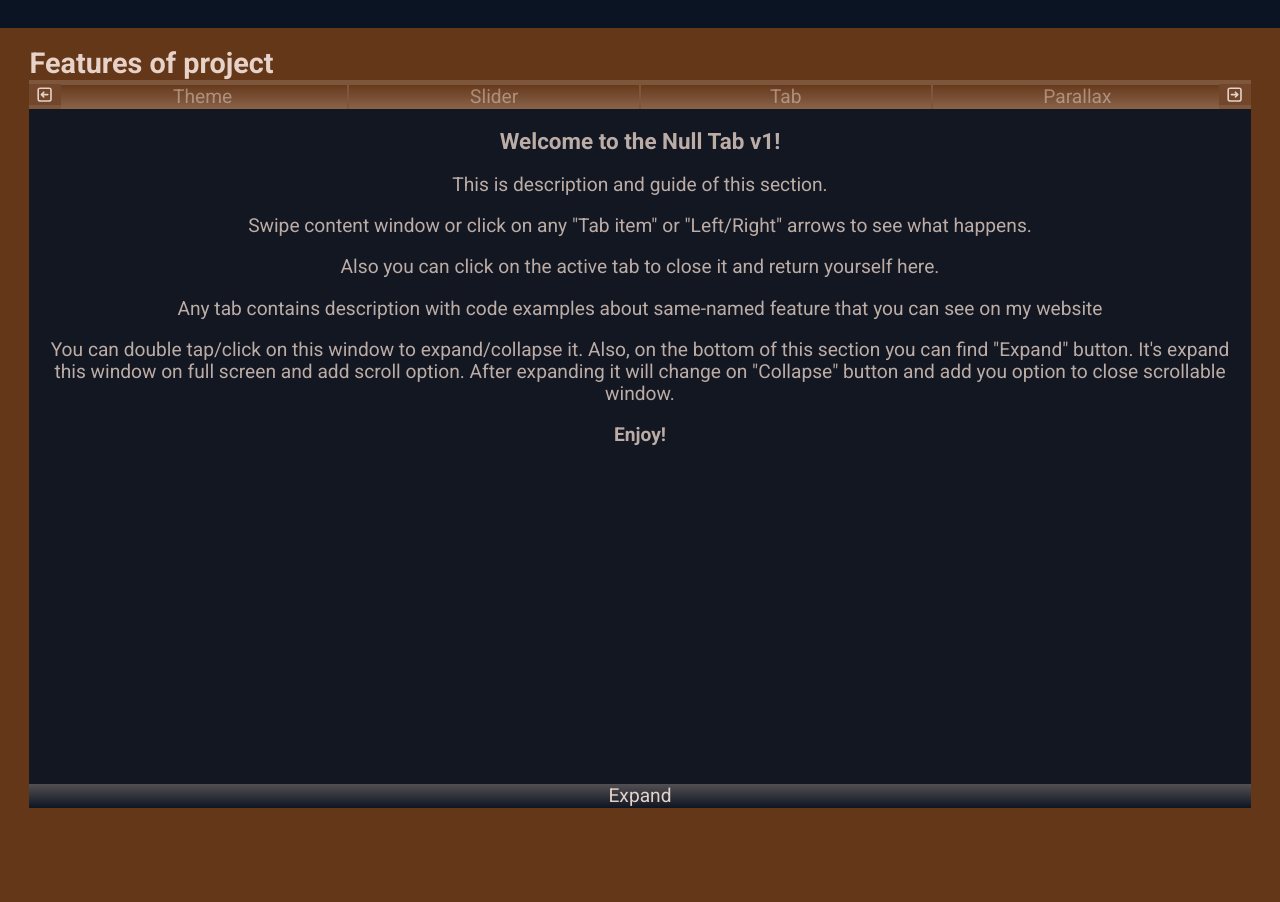
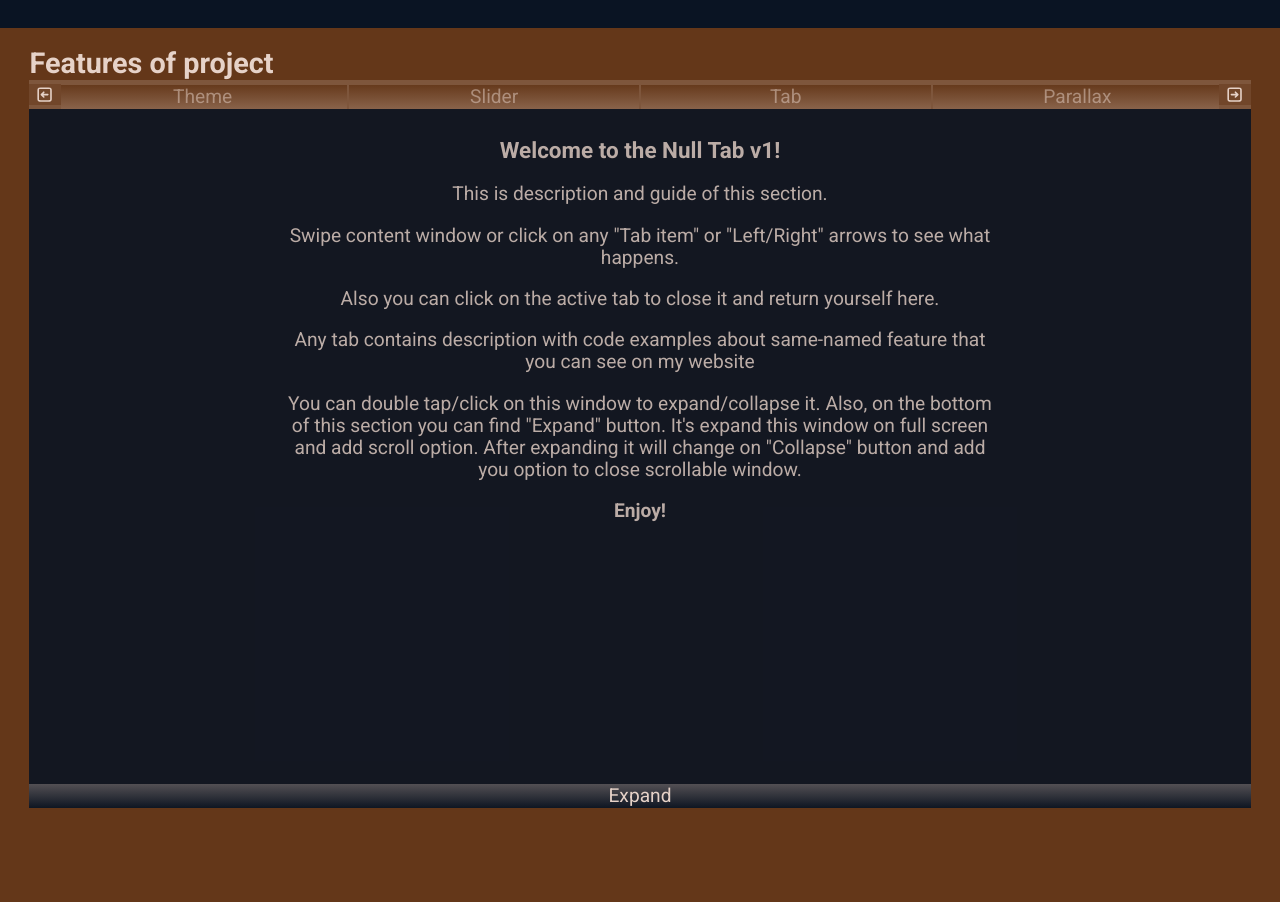
Before and after one commit to RKeyIT/cv, a React (Vite) app: page / in a window 1280 px wide. Shown: the part 1780-2682 px from the top of the page. Built offline with nearby package versions, Linux system fonts and the light colour scheme.

Commit message:
refactoring: added style for NullTab on pc devices

```diff
--- a/src/page/Home/Tab/NullTab/NullTab.css
+++ b/src/page/Home/Tab/NullTab/NullTab.css
@@ -1,5 +1,9 @@
 .NullTab {
   text-align: center;
 }
+.NullTab.browser {
+  width: 60%;
+  margin: 0.5em auto !important;
+}
 
 /*# sourceMappingURL=NullTab.css.map */
--- a/src/page/Home/Tab/NullTab/NullTab.sass
+++ b/src/page/Home/Tab/NullTab/NullTab.sass
@@ -1,2 +1,6 @@
 .NullTab
   text-align: center
+
+  &.browser
+    width: 60%
+    margin: .5em auto !important
--- a/src/page/Home/Tab/NullTab/NullTab.tsx
+++ b/src/page/Home/Tab/NullTab/NullTab.tsx
@@ -1,7 +1,8 @@
 import './NullTab.css'
+import { isBrowser } from "react-device-detect"
 
 const NullTab = () => {
-	return <div className={ `NullTab` }>
+	return <div className={ `NullTab${ isBrowser ? ' browser' : '' }` }>
 		<h3>
 			Welcome to the Null Tab v1!
 		</h3>
--- a/src/page/Home/Tab/Tab.sass
+++ b/src/page/Home/Tab/Tab.sass
@@ -1,9 +1,3 @@
-//html .hide-scrollbar
-//  overflow: hidden
-//
-//  & .expanded
-//    overflow: auto
-
 .Tab
 
   & .window
--- a/src/page/Home/Tab/Tab.tsx
+++ b/src/page/Home/Tab/Tab.tsx
@@ -58,14 +58,14 @@ const Tab: FC = () => {
 
 	// TODO: Add arrow buttons to expanded window
 	// TODO: 2 scrollbars are occurred... =/
-	return <div className={ `Tab${isExpanded ? ' hide-scrollbar' : ''}` }>
+	return <div className={ `Tab` }>
 		<div className="container padding window height">
 			<h2>Features of project</h2>
 
 			<TabSwitcher tabActive={ tabActive } changeTab={ changeTab } activateTab={ activateTab } />
 
 			<div { ...swipeable } className={ `content-container${ isExpanded ? ' expanded' : '' }` }>
-				<div className={ `content${isBrowser ? ' browser' : ''}` } id="content">
+				<div className={ `content${ isBrowser ? ' browser' : '' }` } id="content">
 					{ !tabActive && <NullTab /> }
 					{ tabActive && showTab(tabs[ tabActive ]) }
 				</div>
```
Also changed, not shown: 2 other files (tests, documents, lock files or other folders).
